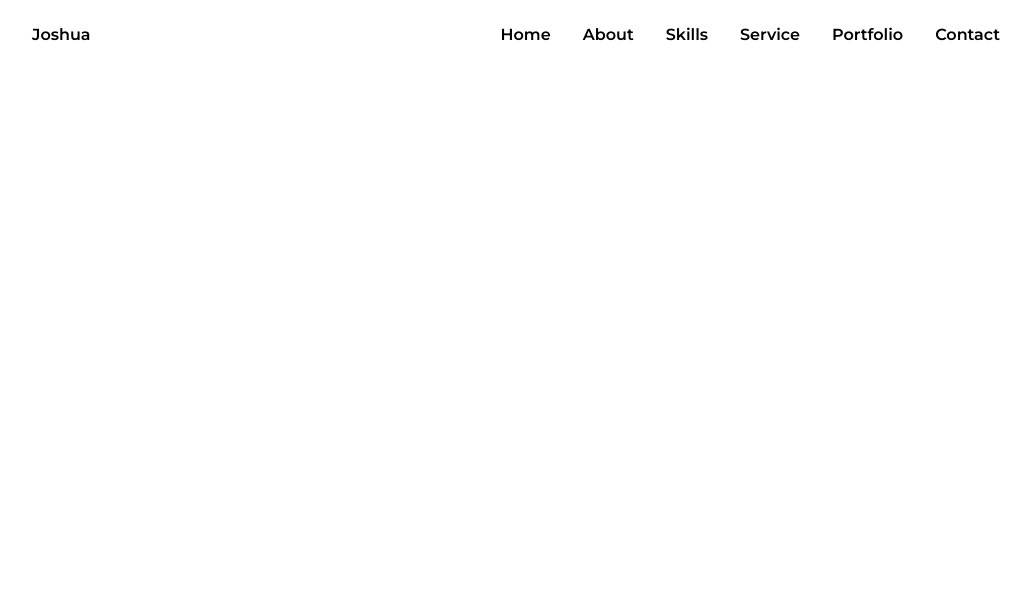
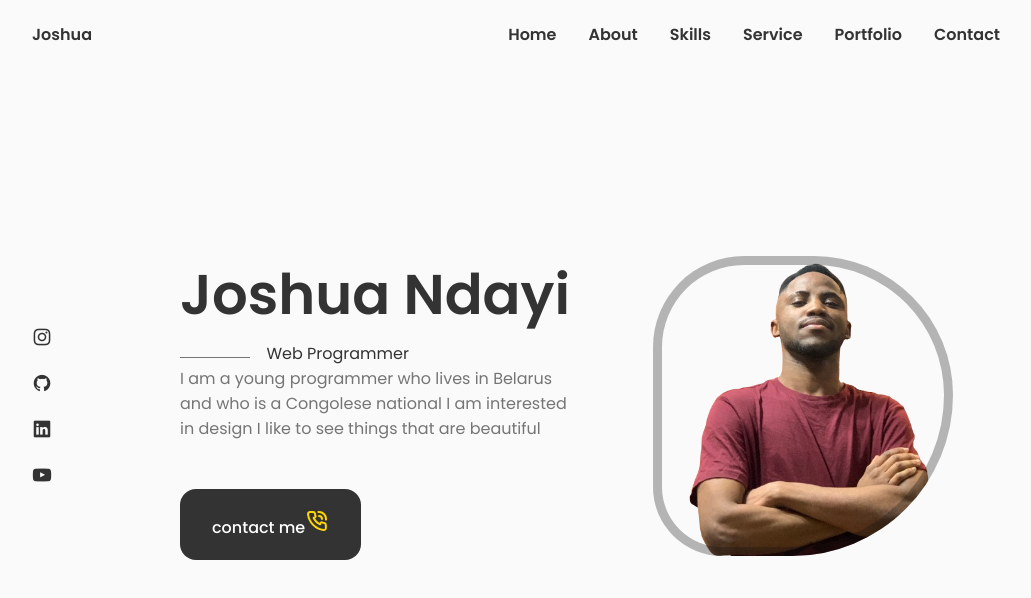
Before and after one commit to Looking120/portfolio, a React (Create React App) app: page / in a window 1280 px wide. Shown: the top 598 px of the page, without its empty margins (124-1155 px from the left). Built offline with nearby package versions, Linux system fonts and the light colour scheme.

Commit message:
changement

```diff
--- a/src/App.css
+++ b/src/App.css
@@ -1,189 +1,217 @@
-@import url('https://fonts.googleapis.com/css2?family=Montserrat:ital,wght@0,100..900;1,100..900&display=swap');
+/*=============== GOOGLE FONTS ===============*/
+@import url("https://fonts.googleapis.com/css2?family=Poppins:wght@400;500;600&display=swap");
 
-  /*------ Base ----------*/
+/*=============== VARIABLES CSS ===============*/
+:root {
+  --header-height: 3rem;
 
-  *{
+  /*========== Colors ==========*/
+  /*Color mode HSL(hue, saturation, lightness)*/
+  --hue: 0;
+  --sat: 0%;
+  --title-color: hsl(var(--hue), var(--sat), 20%);
+  --title-color-dark: hsl(var(--hue), var(--sat), 0%);
+  --text-color: hsl(var(--hue), var(--sat), 46%);
+  --body-color: hsl(var(--hue), var(--sat), 98%);
+  --container-color: #fff;
+
+  /*========== Font and typography ==========*/
+  --body-font: "Poppins", sans-serif;
+
+  /*.5rem = 8px | 1rem = 16px ...*/
+  --big-font-size: 3.5rem;
+  --h1-font-size: 2.25rem;
+  --h2-font-size: 1.5rem;
+  --h3-font-size: 1.25rem;
+  --normal-font-size: 1rem;
+  --small-font-size: 0.875rem;
+  --smaller-font-size: 0.813rem;
+  --tiny-font-size: 0.625rem;
+
+  /*========== Font weight ==========*/
+  --font-normal: 400;
+  --font-medium: 500;
+  --font-semi-bold: 600;
+
+  /*========== Margenes Bottom ==========*/
+  /*.5rem = 8px | 1rem = 16px ...*/
+  --mb-0-25: 0.25rem;
+  --mb-0-5: 0.5rem;
+  --mb-0-75: 0.75rem;
+  --mb-1: 1rem;
+  --mb-1-5: 1.5rem;
+  --mb-2: 2rem;
+  --mb-2-5: 2.5rem;
+  --mb-3: 3rem;
+
+  /*========== z index ==========*/
+  --z-tooltip: 10;
+  --z-fixed: 100;
+  --z-modal: 1000;
+}
+
+/* Responsive typography */
+@media screen and (max-width: 992px) {
+  :root {
+    --big-font-size: 2.75rem;
+    --h1-font-size: 1.5rem;
+    --h2-font-size: 1.25rem;
+    --h3-font-size: 1rem;
+    --normal-font-size: 0.938rem;
+    --small-font-size: 0.813rem;
+    --smaller-font-size: 0.75rem;
+  }
+}
+
+/*=============== BASE ===============*/
+* {
   margin: 0;
   padding: 0;
   box-sizing: border-box;
 }
 
-  html{
+html {
   scroll-behavior: smooth;
 }
 
 body,
 button,
 input,
-  textarea{
+textarea {
   font-family: var(--body-font);
   font-size: var(--normal-font-size);
 }
 
-  body{
+body {
   background-color: var(--body-color);
   color: var(--text-color);
 }
 
-  h1, h2, h3{
+h1,
+h2,
+h3 {
   color: var(--title-color);
   font-weight: var(--font-semi-bold);
 }
 
-  ul{
+ul {
   list-style: none;
 }
-  a{
+
+a {
   text-decoration: none;
 }
 
-  button{
+button {
   cursor: pointer;
   border: none;
   outline: none;
 }
 
-  img{
+img {
   max-width: 100%;
   height: auto;
 }
 
-:root{
-  --header-height: 3rem;
-
-  /*------ colors ----------*/
-  /*----- Color mode HSL (hue, saturation, lightness) ----------*/
-  --hue: o;
-  --sat:  0;
-  --title-color: hsl(var(--hue), var(--set), 20%);
-  --title-color-dark: hsl(var(--hue), var(--set), 0%);
-  --body-color: hsl(var(--hue), var(--set), 98%);
-  --text-color: hsl(var(--hue), var(--set), 46%);
-  --container-color: #e2dddd;
-  --title-color-orange: hsl(30, var(--set), 20%);
-  --title-color-red: hsl(var(--hue), var(--set), 20%);
-  --title-color-pink: hsl(330, var(--set), 20%);
-  --title-color-blue: hsl(240, var(--set), 20%);
-
-
-
-
-  /*------ Font and typography ----------*/
-  --body-font: "Montserrat", sans-serif;
-
-  --big-font-size: 3.5rem;
-  --h1-font-size: 2.25rem;
-  --h2-font-size: 1.5rem;
-  --h3-font-size: 1.25rem;
-  --normal-font-size: 1rem;
-  --small-font-size: 0.875rem;
-  --smaller-font-size: 0.75rem;
-  --tiny-font-size: 2.25rem;
-
-  /*------ font weight ----------*/
-  --font-normal: 400;
-  --font-medium: 500;
-  --font-semi-bold: 600;
-
-  /*------ Margenes Bottom ----------*/
-  --mb-0-35: 0.25rem;
-  --mb-0-5: 0.5rem;
-  --mb-0-35: 0.25rem;
-  --mb-1: 1rem;
-  --mb-1-5: 1.5rem;
-  --mb-2: 2rem;
-  --mb-2-5: 2.5rem;
-  --nb-3: 3rem;
-
-  /*------ z index ----------*/
-
-  --z-tooltip: 10;
-  --z-fixed: 100;
-  --z-modal: 1000;
-}
-
-
-  /*------ Responsive typography ----------*/
-
-  @media screen and (min-width: 968px) {
-    :root{
-      --big-font-size: 2.5rem;
-      --h1-font-size: 1.5rem;
-      --h2-font-size: 1.25rem;
-      --h3-font-size: 1rem;
-      --normal-font-size: 1rem;
-      --small-font-size: 0.87rem;
-      --smaller-font-size: 0.75rem;
-    }
-  }
-
-/*------ other Css Class ----------*/
-
-.section{
+/*=============== REUSABLE CSS CLASSES ===============*/
+.section {
   padding: 6rem 0 2rem;
 }
 
-.section-title{
+.section__title {
+  font-size: var(--h1-font-size);
+  color: var(--title-color);
+}
+
+.section__subtitle {
   display: block;
   font-size: var(--small-font-size);
-  color: var(--title-color);
-}
-.section-subtitle{
-  display: block;
-  font-size: var(--normal-font-size);
   margin-bottom: 4rem;
 }
 
-.section-title, .section-subtitle{
+.section__title,
+.section__subtitle {
   text-align: center;
 }
 
-/*------ Layout ----------*/
-
-.container{
+/*=============== LAYOUT ===============*/
+.container {
   max-width: 968px;
   margin-left: auto;
   margin-right: auto;
 }
 
-.grid{
+.grid {
   display: grid;
   gap: 1.5rem;
 }
 
-/*------ Buttons ----------*/
-.button{
+/*=============== BUTTONS ===============*/
+.button {
   display: inline-block;
   background-color: var(--title-color);
   color: var(--container-color);
-  padding: 1,235rem 2rem;
+  padding: 1.25rem 2rem;
   border-radius: 1rem;
   font-weight: var(--font-medium);
 }
-.button:hover{
+
+.button:hover {
   background-color: var(--title-color-dark);
 }
-.button-icon {
+
+.button__icon {
   margin-left: var(--mb-0-5);
 }
-.button-flex{
-  display: inline-block;
+
+.button--flex {
+  display: inline-flex;
   align-items: center;
 }
 
-/*------ for large device ----------*/
-
-@media screen and (max-width: 992px){
-  .container{
+/*=============== BREAKPOINTS ===============*/
+/* For large devices */
+@media screen and (max-width: 992px) {
+  .container {
     margin-left: var(--mb-1-5);
     margin-right: var(--mb-1-5);
   }
+
+  .button {
+    padding: 1rem 1.75rem;
   }
 
-/*------ for small device ----------*/
+  .button__icon {
+    width: 22px;
+    height: 22px;
+  }
+}
 
-@media screen and (max-width: 350px){
-  .container{
+/* For medium devices */
+@media screen and (max-width: 768px) {
+  body {
+    margin: 0 0 var(--header-height) 0;
+  }
+
+  .section {
+    padding: 2rem 0 4rem;
+  }
+
+  .section__subtitle {
+    margin-bottom: var(--mb-3);
+  }
+}
+
+@media screen and (max-width: 576px) {
+}
+
+/* For small devices */
+@media screen and (max-width: 350px) {
+  :root {
+    --big-font-size: 2.25rem;
+  }
+
+  .container {
     margin-left: var(--mb-1);
     margin-right: var(--mb-1);
   }
--- a/src/App.js
+++ b/src/App.js
@@ -1,9 +1,13 @@
 import './App.css';
 import Header from './components/header/Header';
+import Home from './components/home/Home';
 function App() {
   return (
   <>
     <Header />
+    <div className="main">
+        <Home />
+    </div>
   </>
   );
 }
--- a/src/components/home/Home.jsx
+++ b/src/components/home/Home.jsx
@@ -0,0 +1,21 @@
+import React from 'react';
+import './home.css';
+import SocialSection from './SocialSection';
+import HomeUs from './HomeUs';
+
+const Home = () => {
+    return (
+        <section className="home section">
+            <div className="home-container container gap">
+                <div className="home-contain grid">
+                    <SocialSection />
+
+                    <div className="img-home"></div>
+                    <HomeUs />
+                </div>
+            </div>
+        </section>
+    );
+}
+
+export default Home;
--- /dev/null
+++ b/src/components/home/HomeUs.jsx
@@ -0,0 +1,31 @@
+import React from 'react';
+
+const HomeUs = () => {
+    return (
+        <div className="us-home">
+            <h1 className="home-title">
+                Joshua Ndayi
+            </h1>
+            <h3 className="subtitle">
+                Web Programmer
+            </h3>
+            <p className="description">
+                I am a young programmer who lives in Belarus and who is a Congolese national
+                I am interested in design I like to see things that are beautiful
+            </p>
+            <a href="" className="button button-flex">
+            contact me
+            <svg
+                xmlns="http://www.w3.org/2000/svg"
+                width="24"
+                height="24"
+                viewBox="0 0 24 24"
+                fill="none" id="phone-volume"><path fill="#FFD700" d="M19.41,13c-.22,0-.45-.07-.67-.12a9.86,9.86,0,0,1-1.31-.39,2,2,0,0,0-2.48,1l-.22.46a13.17,13.17,0,0,1-2.67-2,13.17,13.17,0,0,1-2-2.67l.46-.21a2,2,0,0,0,1-2.48,10.47,10.47,0,0,1-.39-1.32c-.05-.22-.09-.45-.12-.67a3,3,0,0,0-3-2.49H5a3,3,0,0,0-2.24,1,3,3,0,0,0-.73,2.4,19.07,19.07,0,0,0,5.41,11,19.07,19.07,0,0,0,11,5.41,2.56,2.56,0,0,0,.39,0,3,3,0,0,0,2-.76,3,3,0,0,0,1-2.24v-3A3,3,0,0,0,19.41,13Zm.49,6a1,1,0,0,1-.33.74,1,1,0,0,1-.82.25,17.16,17.16,0,0,1-9.87-4.84A17.16,17.16,0,0,1,4,5.25a1,1,0,0,1,.25-.82A1,1,0,0,1,5,4.1h3a1,1,0,0,1,1,.78c0,.27.09.55.15.82a11,11,0,0,0,.46,1.54l-1.4.66a1,1,0,0,0-.52.56,1,1,0,0,0,0,.76,14.49,14.49,0,0,0,7,7,1,1,0,0,0,.76,0,1,1,0,0,0,.56-.52l.63-1.4a12.41,12.41,0,0,0,1.58.46c.26.06.54.11.81.15a1,1,0,0,1,.78,1ZM14,2c-.23,0-.47,0-.7,0a1,1,0,0,0,.17,2L14,4a6,6,0,0,1,6,6c0,.18,0,.35,0,.53a1,1,0,0,0,.91,1.08h.08a1,1,0,0,0,1-.91c0-.23,0-.47,0-.7A8,8,0,0,0,14,2Zm2,8a1,1,0,0,0,2,0,4,4,0,0,0-4-4,1,1,0,0,0,0,2A2,2,0,0,1,16,10Z">
+                </path>
+            </svg>
+            </a>
+        </div>
+    );
+}
+
+export default HomeUs;
--- /dev/null
+++ b/src/components/home/SocialSection.jsx
@@ -0,0 +1,22 @@
+import React from 'react';
+
+const SocialSection = () => {
+    return (
+    <div className="social-section">
+        <a href="" className="social-icon " target="_blank">
+            <i class="uil uil-instagram"></i>
+        </a>
+        <a href="" className="social-icon " target="_blank">
+            <i class="uil uil-github"></i>
+        </a>
+        <a href="" className="social-icon " target="_blank">
+            <i class="uil uil-linkedin"></i>
+        </a>
+        <a href="" className="social-icon " target="_blank">
+            <i class="uil uil-youtube"></i>
+        </a>
+    </div>
+    );
+}
+
+export default SocialSection;
--- a/src/components/home/home.css
+++ b/src/components/home/home.css
@@ -0,0 +1,76 @@
+.home-contain {
+    grid-template-columns: 116px repeat(2, 1fr);
+    padding-top: 5.5rem;
+    column-gap: 2rem;
+    align-items: center;
+}
+.social-section{
+    display: grid;
+    grid-template-columns: max-content;
+    row-gap: 1rem;
+}
+.social-icon{
+    font-size: 1.25rem;
+    color: var(--title-color);
+}
+.social-icon:hover{
+    color: var(--title-color-dark);
+}
+
+.home-title{
+    font-size: var(--big-font-size);
+    margin-bottom: var(--mb-0-25);
+}
+
+.subtitle{
+    position: relative;
+    padding-left: 5.4rem;
+    font-size: var(--h3-fon-size);
+    font-weight: var(--font-normal);
+    margin-bottom: var(--nb-1);
+}
+
+.subtitle::before{
+    content: '';
+    position: absolute;
+    left: 0;
+    width: 70px;
+    height: 1px;
+    background-color: var(--text-color);
+    top: 1rem;
+}
+
+.description{
+    max-width: 400px;
+    margin-bottom: var(--mb-3);
+}
+.img-home{
+    background: url(../../assets/profile.png);
+    background-repeat: no-repeat;
+    background-position: center;
+    box-shadow: inset 0 0 0 9px rgba(20, 18, 18, 0.3);
+    background-size: cover;
+    order: 1;
+    justify-self: center;
+    width: 300px;
+    height: 300px;
+    animation: profileAnimation 10s ease-in-out infinite 2s;
+}
+
+@keyframes profileAnimation {
+    0% {
+        border-radius: 50% 50% 50% 50%; /* Cercle */
+    }
+    25% {
+        border-radius: 30% 70% 70% 30%; /* Forme ovale */
+    }
+    50% {
+        border-radius: 60% 40% 70% 30%; /* Forme personnalisée */
+    }
+    75% {
+        border-radius: 70% 30% 40% 60%; /* Autre forme personnalisée */
+    }
+    100% {
+        border-radius: 50% 50% 50% 50%; /* Retour au cercle */
+    }
+}
```
Also changed, not shown: src/assets/send.svg (added). Lines whose indentation alone changed are shown as unchanged.
